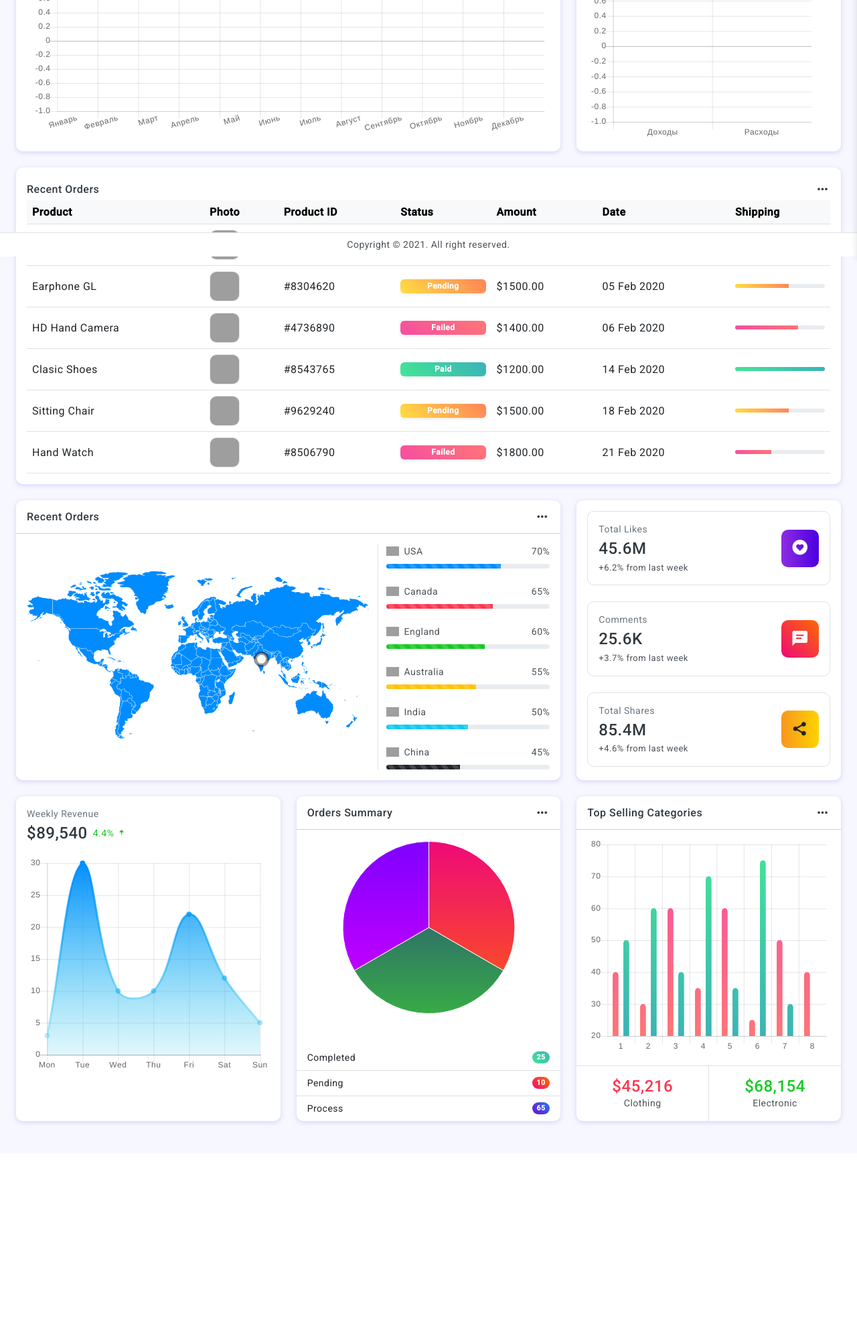
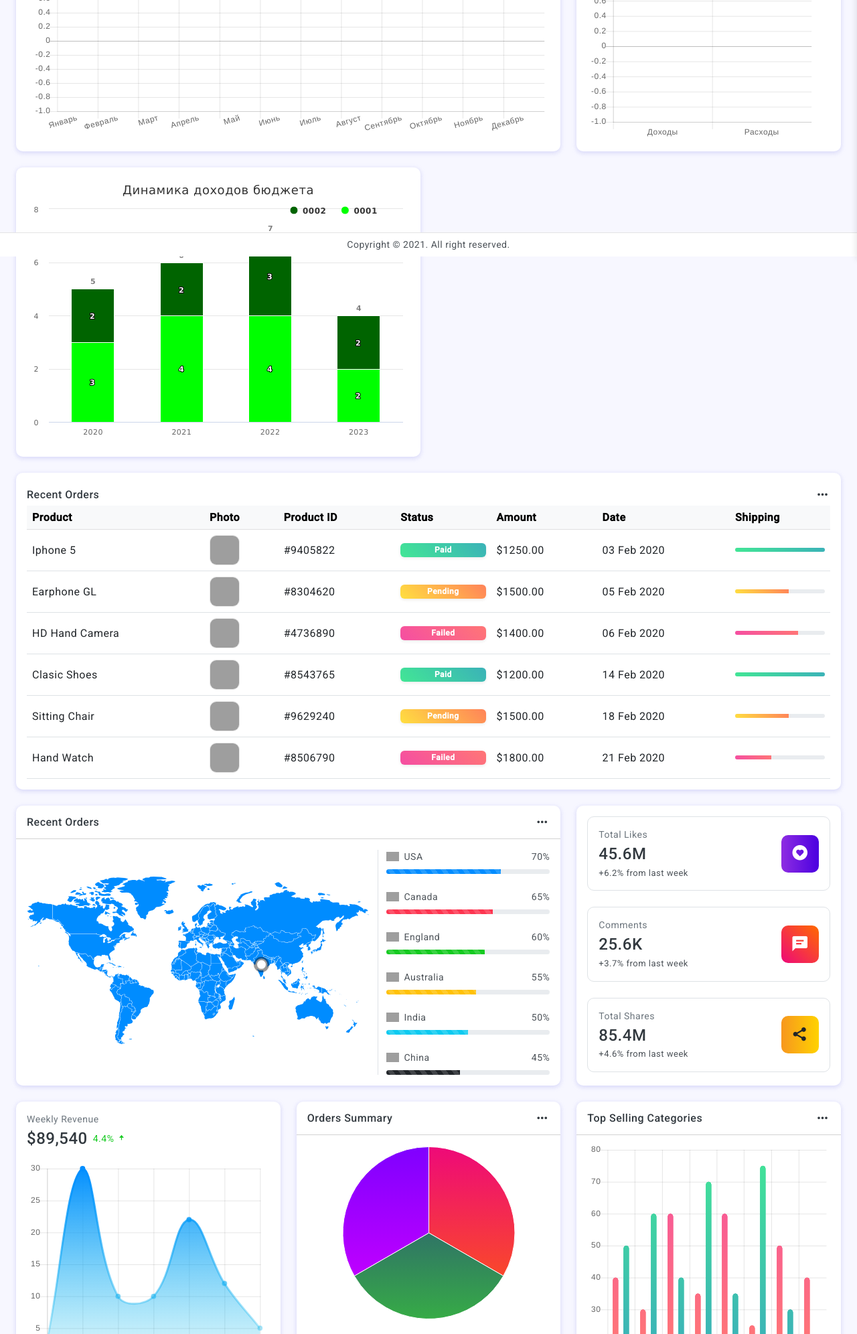
Before and after one commit to Reken89/finance, a PHP site: page /views/start.php in a window 1280 px wide. Shown: the part 417-2409 px from the top of the page at 67% size. Before the commit the page ends 2097 px from the top, so only its background shows below. Run offline with PHP 8.4, Linux system fonts and the light colour scheme; the template is opened without the code that fills it, so the values that code supplies are empty; grey boxes are pictures that could not be loaded.

Commit message:
Добавление диаграммы "Динамика доходов бюджета"

```diff
--- a/assets/js/index.js
+++ b/assets/js/index.js
@@ -346,4 +346,72 @@ var fulfilledr = $('div.hidden').data('fulfilledr');
       });
 
 
+     // chart 15
+	Highcharts.chart('chart15', {
+
+            chart: {
+                type: 'column'
+                //styledMode: true
+            },
+            credits: {
+                    enabled: false
+            },
+            title: {
+                    text: 'Динамика доходов бюджета'
+            },
+            xAxis: {
+                    categories: ['2020', '2021', '2022', '2023']
+            },
+            yAxis: {
+                    min: 0,
+                    title: {
+                        text: ''
+                    },
+                    stackLabels: {
+                            enabled: true,
+                            style: {
+                                fontWeight: 'bold',
+                                color: ( // theme
+                                     Highcharts.defaultOptions.title.style && Highcharts.defaultOptions.title.style.color) || 'gray'
+
+                            }
+                    }
+            },
+            legend: {
+                    align: 'right',
+                    x: -30,
+                    verticalAlign: 'top',
+                    y: 25,
+                    floating: true,
+                    backgroundColor: Highcharts.defaultOptions.legend.backgroundColor || 'white',
+                    borderColor: '#CCC',
+                    borderWidth: 1,
+                    shadow: false
+            },
+            tooltip: {
+                    headerFormat: '<b>{point.x}</b><br/>',
+                    pointFormat: '{series.name}: {point.y}<br/>Итого: {point.stackTotal}'
+            },
+            plotOptions: {
+                    column: {
+                            stacking: 'normal',
+                            dataLabels: {
+                                    enabled: true
+                            }
+                    }
+            },
+            colors: ['#006400', '#00FF00'],
+            series: [{
+                    name: '0002',
+                    data: [2, 2, 3, 2],
+                    color: '#006400'
+            }, {
+                    name: '0001',
+                    data: [3, 4, 4, 2],
+                    color: '#00FF00'
+            }]
+
+	});
+
+
    });
--- a/views/start.php
+++ b/views/start.php
@@ -65,6 +65,7 @@ $date = [
 	<link href="assets/plugins/simplebar/css/simplebar.css" rel="stylesheet" />
 	<link href="assets/plugins/perfect-scrollbar/css/perfect-scrollbar.css" rel="stylesheet" />
 	<link href="assets/plugins/metismenu/css/metisMenu.min.css" rel="stylesheet" />
+        <link href="assets/plugins/highcharts/css/highcharts.css" rel="stylesheet" />
 	<!-- loader-->
 	<link href="assets/css/pace.min.css" rel="stylesheet" />
 	<script src="assets/js/pace.min.js"></script>
@@ -271,7 +272,13 @@ $date = [
 				</div><!--end row-->
 
                                 <div class="row">
-
+                                    <div class="col-12 col-lg-6">
+                                        <div class="card radius-10">
+                                            <div class="card-body">
+                                                <div id="chart15"></div>
+                                            </div>
+                                        </div>
+                                    </div>
                                 </div><!--end row-->
 
 				 <div class="card radius-10">
@@ -709,6 +716,10 @@ $date = [
     <script src="assets/plugins/vectormap/jquery-jvectormap-world-mill-en.js"></script>
 	<script src="assets/plugins/chartjs/js/Chart.min.js"></script>
 	<script src="assets/plugins/chartjs/js/Chart.extension.js"></script>
+        <!-- highcharts js -->
+	<script src="assets/plugins/highcharts/js/highcharts.js"></script>
+
+
 	<script src="assets/js/index.js"></script>
 	<!--app JS-->
 	<script src="assets/js/app.js"></script>
```
